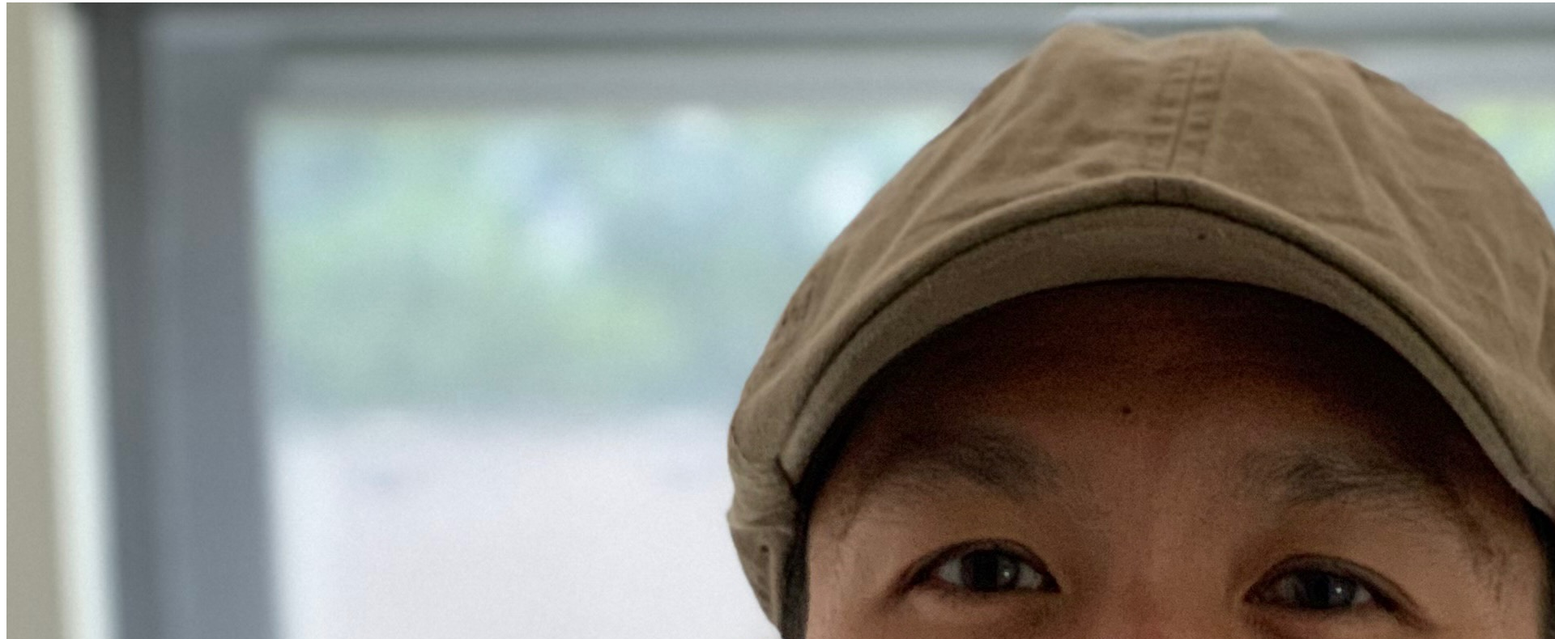
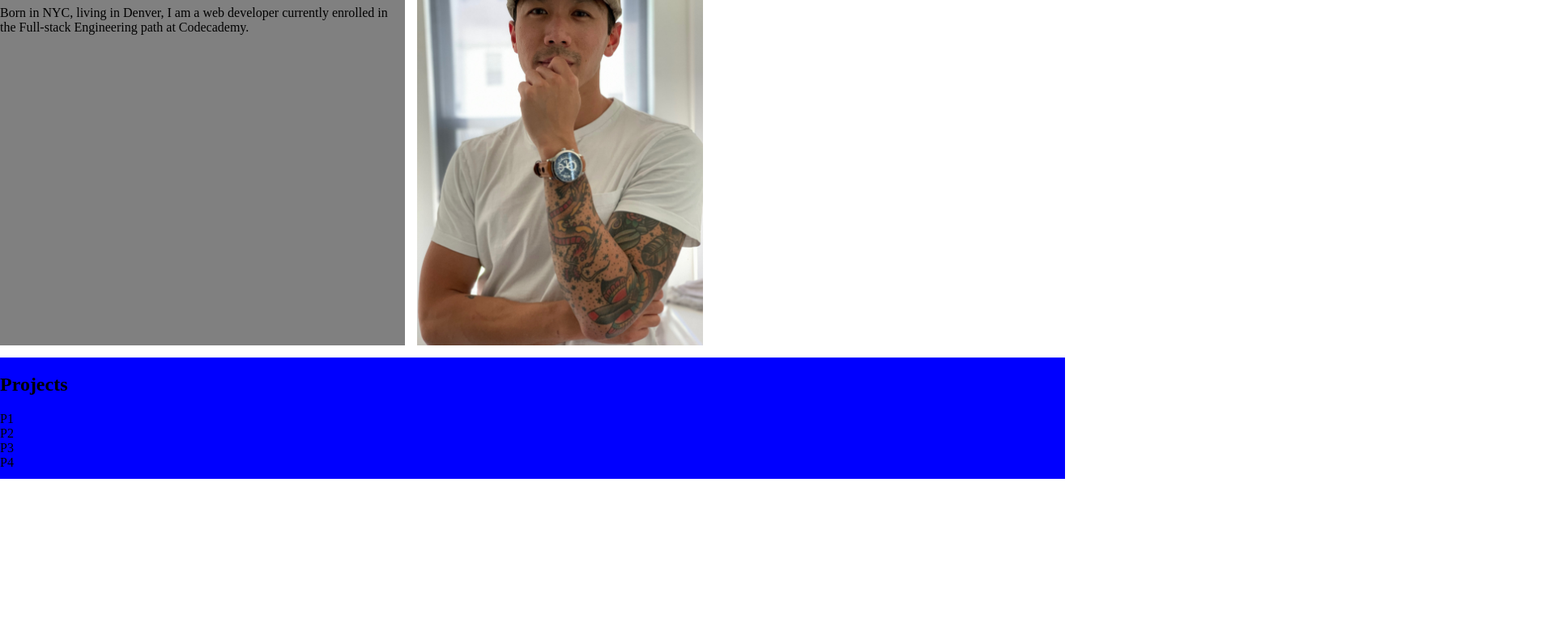
Before and after one commit to Jasper-Huynh/Portfolio, a plain HTML site: page index.html in a window 1280 px wide. Shown: the part 163-953 px from the top of the page at 81% size, 1920 px wide, since content can reach past the window. After the commit the page ends 800 px from the top, so only its background shows below. Drawn offline with Linux system fonts and the light colour scheme; files that its build step writes are made by us from their sources.

Commit message:
beginning of grid layout

```diff
--- a/index.html
+++ b/index.html
@@ -4,20 +4,22 @@
     <meta charset="UTF-8">
     <meta http-equiv="X-UA-Compatible" content="IE=edge">
     <meta name="viewport" content="width=device-width, initial-scale=1.0">
-    <link rel="stylesheet" href="style.css">
+    <link rel="stylesheet" href="./resources/style.css">
     <title>Jasper's Portfolio</title>
 </head>
-<body>
+<body class="grid">
     <nav>
         <ul>
             <li>About</li>
             <li>Contact</li>
         </ul>
     </nav>
+    <div id="intro">
     <h1>Hello, I'm Jasper Huynh</h1>
     <p>Born in NYC, living in Denver, I am a web developer currently enrolled in the Full-stack Engineering path at Codecademy.</p>
-    <img src="/resources/images/IMG_2557.jpeg">
-    <div>
+    </div>
+    <img id="portrait" src="./resources/images/IMG_2557.jpeg" alt="A photo of Jasper Huynh">
+    <div id="projects">
         <h2>Projects</h2>
         <div>P1</div>
         <div>P2</div>
--- a/resources/style.css
+++ b/resources/style.css
@@ -0,0 +1,37 @@
+.grid {
+    display: grid;
+    max-width: 1300px;
+    position: relative;
+    margin: auto;
+    gap: 15px;
+    grid-template-areas: "nav nav"
+                         "intro portrait"
+                         "projects projects";
+    grid-template-columns: 500px 800px;
+    grid-template-rows: 75px 500px 150px;
+
+
+
+}
+
+nav {
+
+    grid-area: nav;
+    background-color: blue;
+}
+
+#intro {
+    background-color: grey;
+    grid-area: intro;
+}
+
+#portrait {
+    width: auto;
+    height: 500px;
+    grid-area: portrait;
+}
+
+#projects {
+    grid-area: projects;
+    background-color: blue;
+}
```
